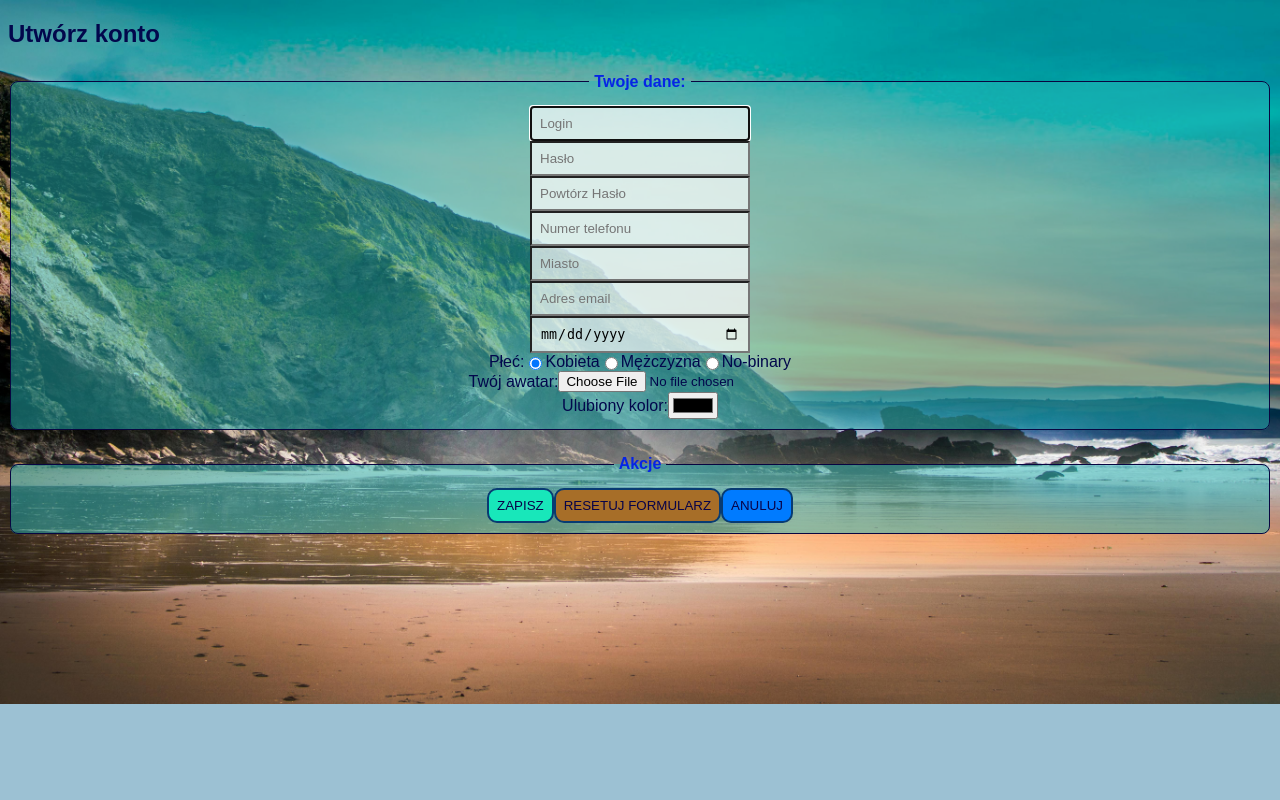
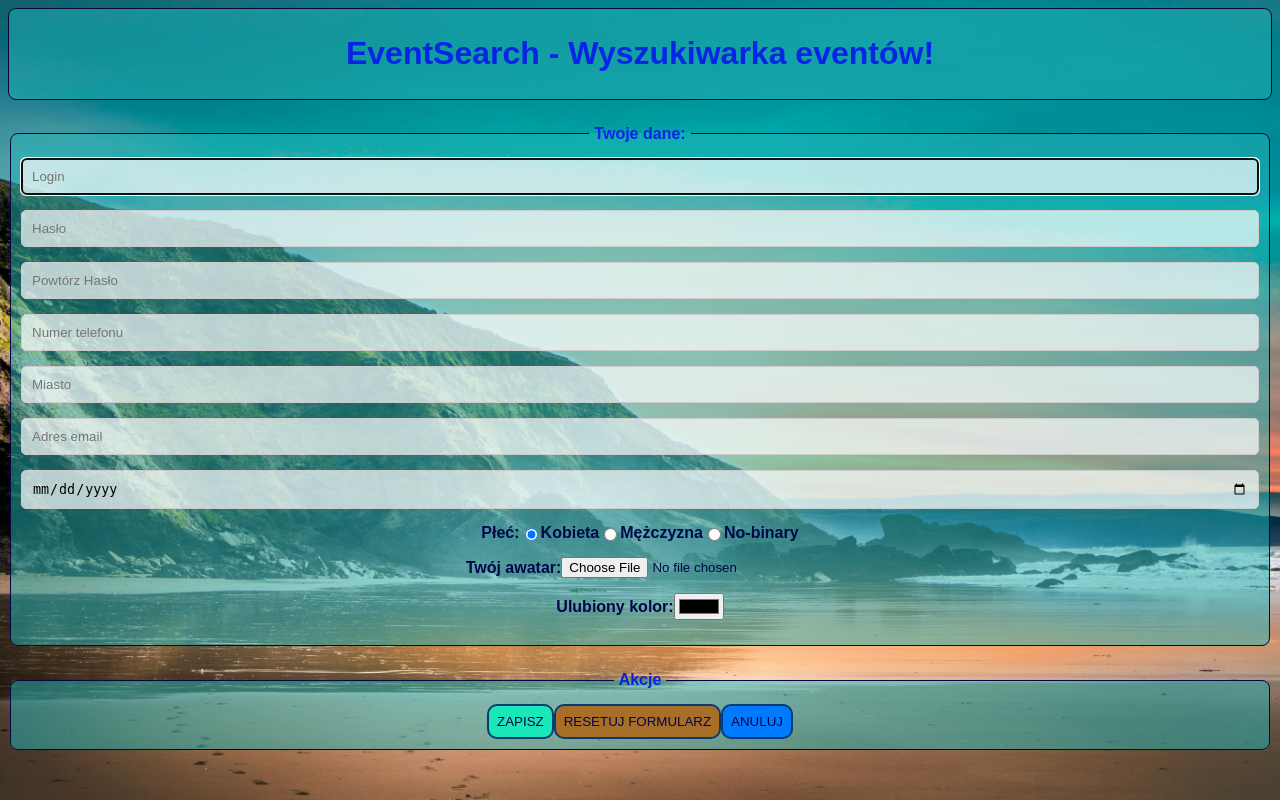
Before and after one commit to idzi-m/Event-Search, a PHP site: page /register.php in a window 1280 px wide. Run offline with PHP 8.4, Linux system fonts and the light colour scheme.

Commit message:
poprawki widoku profilu

```diff
--- a/assets/css/style.css
+++ b/assets/css/style.css
@@ -252,3 +252,25 @@ a:hover {
 .event-card button:active {
     background-color: #00aab3;
 }
+/* Stylowanie formularza */
+.form_register {
+    margin: 0 auto;
+}
+
+.form_group {
+    display: flex;
+    flex-direction: row;
+    margin-bottom: 15px;
+}
+
+.form_group label {
+    font-weight: bold;
+}
+
+.field_input {
+    padding: 10px;
+    border: 1px solid #ccc;
+    border-radius: 5px;
+    width: 100%;
+    box-sizing: border-box;
+}
--- a/views/index.php
+++ b/views/index.php
@@ -35,7 +35,6 @@ include '../php_scripts/session_index.php';
 
     <fieldset class="section">
         <legend class="section_legend">Wyszukiwarka</legend>
-        <!-- Tutaj dodaj pole do wyszukiwania -->
         <form class="search_form" method="get" action="index.php">
             <input type="text" name="search" class="field_input search_input" placeholder="Wyszukaj...">
             <button type="submit" class="button_search">SZUKAJ</button>
--- a/views/register.php
+++ b/views/register.php
@@ -12,13 +12,17 @@ include '../php_scripts/connection.php';
     <link rel="stylesheet" href="../assets/css/style.css">
 </head>
 <body class="content">
+
+    <header class="header">
+        <h1>EventSearch - Wyszukiwarka eventów!</h1>
+    </header>
+
     <form action="script.php" autocomplete="on" method="post" enctype="multipart/form-data" class="form_register">
-        <h2 class="form_title">Utwórz konto</h2>
         <fieldset class="section">
             <legend class="section_legend">Twoje dane:</legend>
 
             <div class="form_group">
-                <label hidden for="name">Imię lub nick</label>
+                <label hidden for="name">Login</label>
                 <input id="name" type="text" placeholder="Login" minlength="3" maxlength="20" size="12" required autofocus class="field_input">
             </div>
 
@@ -54,20 +58,16 @@ include '../php_scripts/connection.php';
 
             <div class="form_group">
                 <label>Płeć:</label>
-                <input id="woman" type="radio" name="gender" checked>
-                <label for="woman">Kobieta</label>
-
-                <input id="man" type="radio" name="gender">
-                <label for="man">Mężczyzna</label>
-
-                <input id="nb" type="radio" name="gender">
-                <label for="nb">No-binary</label>
+                <input id="woman" type="radio" name="gender" checked><label for="woman">Kobieta</label>
+                <input id="man" type="radio" name="gender"><label for="man">Mężczyzna</label>
+                <input id="nb" type="radio" name="gender"><label for="nb">No-binary</label>
             </div>
 
             <div class="form_group">
                 <label for="file-field">Twój awatar:</label>
                 <input id="file-field" type="file" accept="image/*">
             </div>
+
             <div class="form_group">
                 <label for="favorite-color">Ulubiony kolor:</label>
                 <input id="favorite-color" type="color" value="#000000" class="form_input">
@@ -75,9 +75,13 @@ include '../php_scripts/connection.php';
         </fieldset>
         <fieldset class="section section_action">
             <legend class="section_legend">Akcje</legend>
-            <button type="submit" class="button_edit">ZAPISZ</button>
-            <button type="reset" class="button_clear">RESETUJ FORMULARZ</button>
-            <button type="button" onclick="window.location.href='index.php'" class="button">ANULUJ</button>
+            <nav id="nav_profile" class="navigation">
+            <ul class="navigation-list-buttons">
+                <li class="navigation-list-li"><button type="submit" class="button_edit">ZAPISZ</button></li>
+                <li class="navigation-list-li"><button type="reset" class="button_clear">RESETUJ FORMULARZ</button></li>
+                <li class="navigation-list-li"><button type="button" onclick="window.location.href='index.php'" class="button">ANULUJ</button></li>
+            </ul>
+        <nav>
         </fieldset>
     </form>
 </body>
```
Also changed, not shown: views/add_event_form.php (+6 -1 lines), views/edit_event_form.php (+14 -4 lines), views/login.php (+6 -1 lines).
